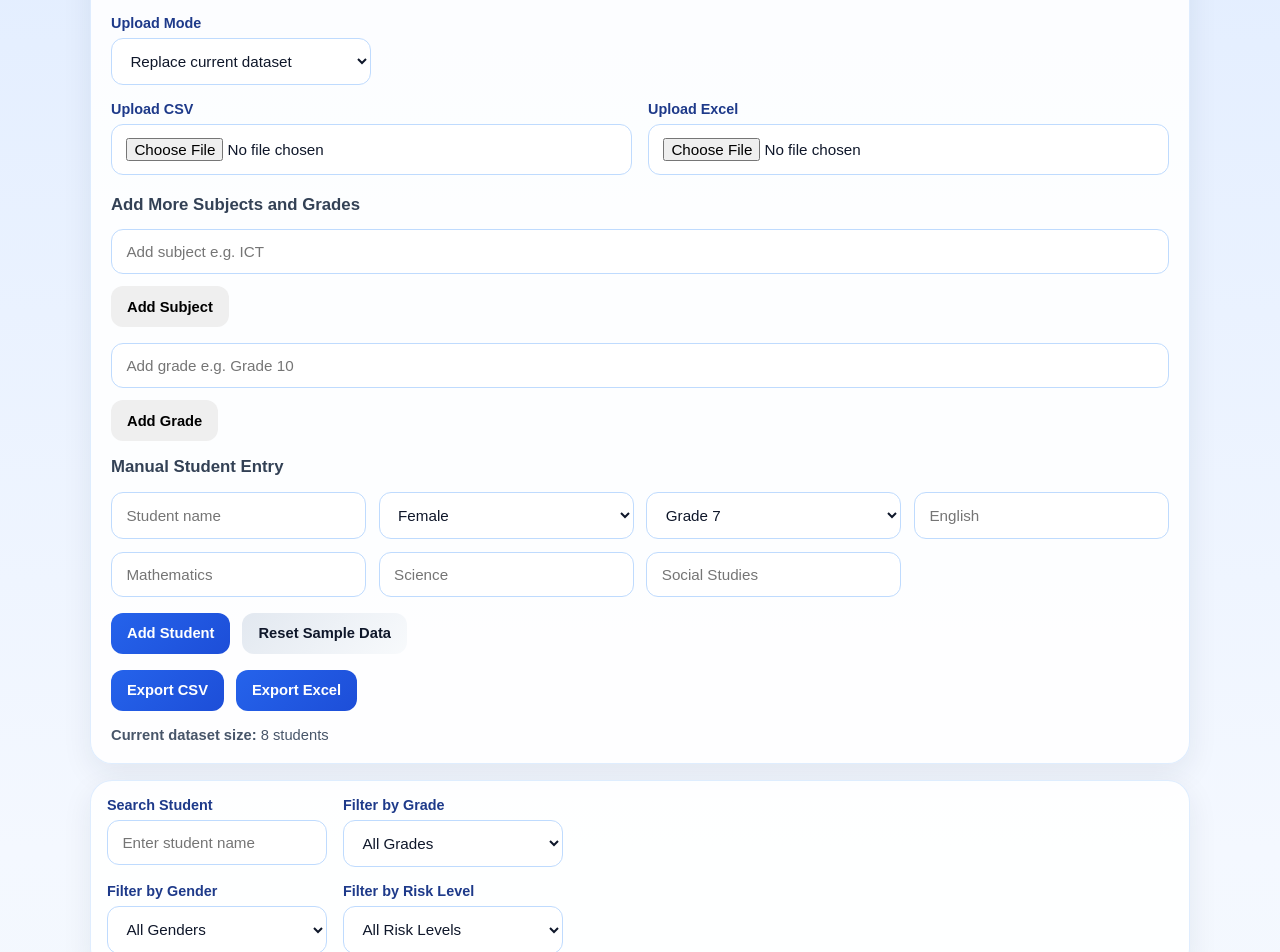
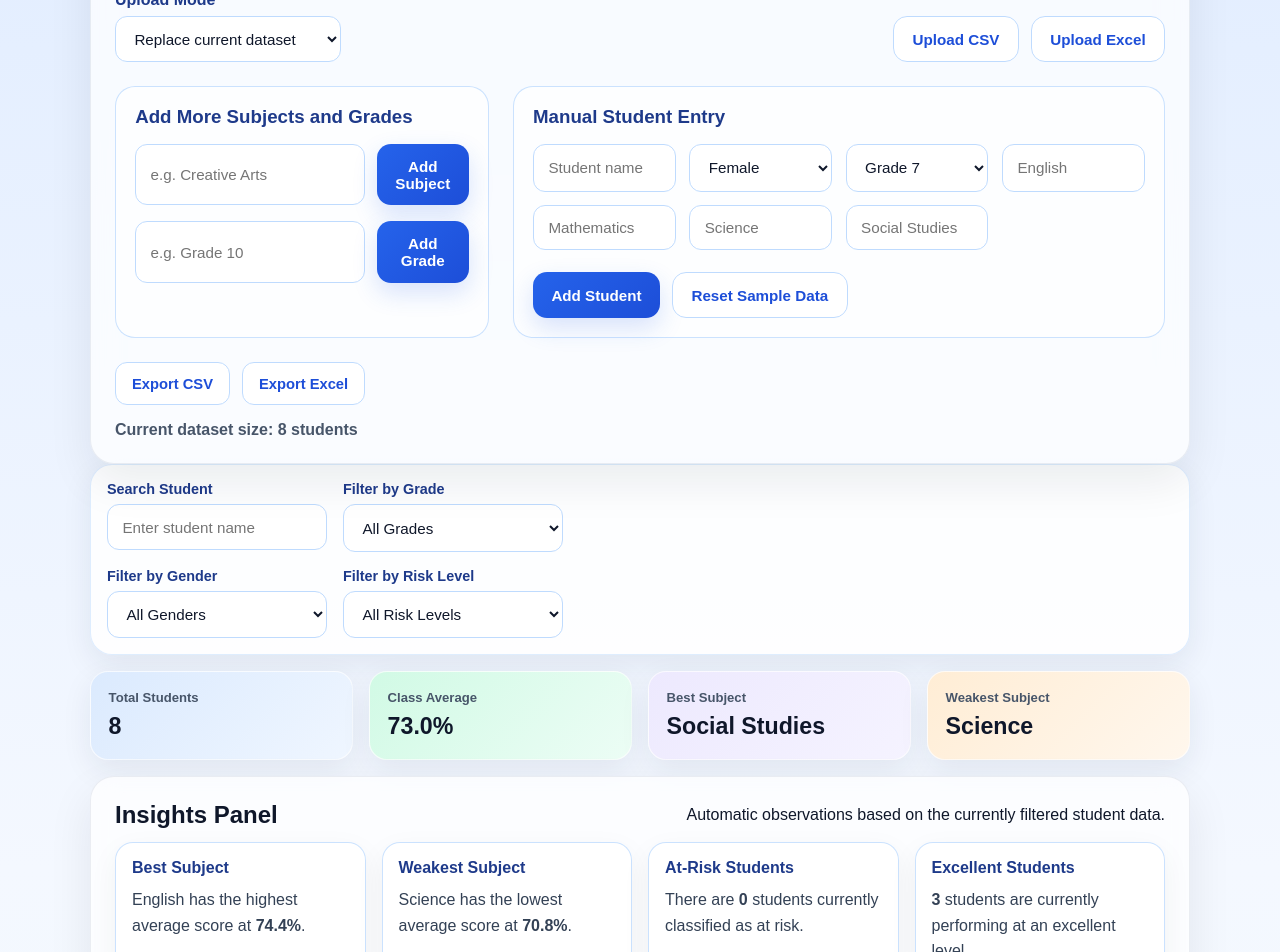
Before and after one commit to Nyantakyi-Francis/student-performance-dashboard, a React (Vite) app: page / in a window 1280 px wide. Shown: the part 240-1192 px from the top of the page. Built offline with nearby package versions, Linux system fonts and the light colour scheme.

Commit message:
Add automated insights panel

```diff
--- a/src/App.css
+++ b/src/App.css
@@ -506,3 +506,219 @@ tbody tr:hover {
   background: #fee2e2;
   color: #b91c1c;
 }
+
+.manager-card {
+  background: rgba(255, 255, 255, 0.72);
+  border: 1px solid rgba(148, 163, 184, 0.18);
+  border-radius: 24px;
+  padding: 1.5rem;
+  box-shadow: 0 18px 45px rgba(15, 23, 42, 0.08);
+  backdrop-filter: blur(14px);
+}
+
+.manager-actions {
+  display: flex;
+  flex-wrap: wrap;
+  justify-content: space-between;
+  align-items: flex-end;
+  gap: 1rem;
+  margin-bottom: 1.5rem;
+}
+
+.upload-mode {
+  display: flex;
+  flex-direction: column;
+  gap: 0.45rem;
+  min-width: 220px;
+  font-weight: 600;
+  color: #1e3a8a;
+}
+
+.upload-mode select {
+  padding: 0.78rem 0.9rem;
+  border: 1px solid #bfdbfe;
+  border-radius: 12px;
+  background: rgba(255, 255, 255, 0.96);
+  color: #0f172a;
+  font-size: 0.95rem;
+  outline: none;
+}
+
+.upload-buttons {
+  display: flex;
+  flex-wrap: wrap;
+  gap: 0.75rem;
+}
+
+.manager-grid {
+  display: grid;
+  grid-template-columns: 1fr 2fr;
+  gap: 1.5rem;
+  margin-bottom: 1.5rem;
+}
+
+.manager-side,
+.manager-main {
+  background: rgba(255, 255, 255, 0.66);
+  border: 1px solid rgba(191, 219, 254, 0.8);
+  border-radius: 20px;
+  padding: 1.2rem;
+}
+
+.manager-side h3,
+.manager-main h3 {
+  margin-top: 0;
+  margin-bottom: 1rem;
+  color: #1e3a8a;
+}
+
+.inline-form {
+  display: flex;
+  gap: 0.75rem;
+  margin-bottom: 1rem;
+}
+
+.inline-form input {
+  flex: 1;
+  padding: 0.82rem 0.9rem;
+  border: 1px solid #bfdbfe;
+  border-radius: 12px;
+  background: rgba(255, 255, 255, 0.96);
+  color: #0f172a;
+  font-size: 0.95rem;
+  outline: none;
+}
+
+.student-form {
+  display: grid;
+  grid-template-columns: repeat(auto-fit, minmax(140px, 1fr));
+  gap: 0.85rem;
+}
+
+.student-form input,
+.student-form select {
+  width: 100%;
+  min-width: 0;
+  padding: 0.82rem 0.9rem;
+  border: 1px solid #bfdbfe;
+  border-radius: 12px;
+  background: rgba(255, 255, 255, 0.96);
+  color: #0f172a;
+  font-size: 0.95rem;
+  outline: none;
+}
+
+.student-form input:focus,
+.student-form select:focus,
+.inline-form input:focus,
+.upload-mode select:focus {
+  border-color: #2563eb;
+  box-shadow: 0 0 0 3px rgba(37, 99, 235, 0.15);
+}
+
+.form-actions {
+  grid-column: 1 / -1;
+  display: flex;
+  flex-wrap: wrap;
+  gap: 0.75rem;
+  margin-top: 0.5rem;
+}
+
+.action-button {
+  border: none;
+  border-radius: 14px;
+  padding: 0.85rem 1.15rem;
+  font-size: 0.95rem;
+  font-weight: 700;
+  cursor: pointer;
+  background: linear-gradient(135deg, #2563eb, #1d4ed8);
+  color: white;
+  box-shadow: 0 10px 25px rgba(37, 99, 235, 0.18);
+  transition: transform 0.2s ease, box-shadow 0.2s ease, opacity 0.2s ease;
+}
+
+.action-button:hover {
+  transform: translateY(-1px);
+  box-shadow: 0 14px 28px rgba(37, 99, 235, 0.22);
+}
+
+.action-button.secondary {
+  background: rgba(255, 255, 255, 0.92);
+  color: #1d4ed8;
+  border: 1px solid #bfdbfe;
+  box-shadow: none;
+}
+
+.export-actions {
+  display: flex;
+  flex-wrap: wrap;
+  gap: 0.75rem;
+  margin-bottom: 1rem;
+}
+
+.dataset-note {
+  margin: 0;
+  color: #475569;
+  font-weight: 600;
+}
+
+@media (max-width: 900px) {
+  .manager-grid {
+    grid-template-columns: 1fr;
+  }
+}
+
+@media (max-width: 640px) {
+  .inline-form {
+    flex-direction: column;
+  }
+
+  .manager-actions {
+    align-items: stretch;
+  }
+
+  .upload-buttons,
+  .form-actions,
+  .export-actions {
+    flex-direction: column;
+  }
+
+  .action-button {
+    width: 100%;
+  }
+}
+.insights-panel {
+  background: rgba(255, 255, 255, 0.72);
+  border: 1px solid rgba(148, 163, 184, 0.18);
+  border-radius: 24px;
+  padding: 1.5rem;
+  box-shadow: 0 18px 45px rgba(15, 23, 42, 0.08);
+  backdrop-filter: blur(14px);
+}
+
+.insights-grid {
+  display: grid;
+  grid-template-columns: repeat(auto-fit, minmax(220px, 1fr));
+  gap: 1rem;
+}
+
+.insight-card {
+  background: rgba(255, 255, 255, 0.78);
+  border: 1px solid rgba(191, 219, 254, 0.8);
+  border-radius: 18px;
+  padding: 1rem;
+  box-shadow: 0 10px 30px rgba(15, 23, 42, 0.05);
+}
+
+.insight-card h3 {
+  margin-top: 0;
+  margin-bottom: 0.65rem;
+  font-size: 1rem;
+  color: #1e3a8a;
+}
+
+.insight-card p {
+  margin: 0;
+  color: #334155;
+  line-height: 1.6;
+}
--- a/src/App.jsx
+++ b/src/App.jsx
@@ -8,7 +8,9 @@ import PerformancePieChart from './components/PerformancePieChart'
 import StudentTable from './components/StudentTable'
 import FilterBar from './components/FilterBar'
 import DataManager from './components/DataManager'
+import InsightsPanel from './components/InsightsPanel'
 import { getStudentAverage, getRiskLevel } from './utils/analytics'
+
 
 function App() {
   const [students, setStudents] = useState(initialStudents)
@@ -88,12 +90,14 @@ function App() {
           gradeOptions={availableGrades}
         />
 
-        <DashboardCards students={filteredStudents} subjects={subjects} />
+<DashboardCards students={filteredStudents} subjects={subjects} />
 
-        <section className="charts-grid">
-          <SubjectBarChart students={filteredStudents} subjects={subjects} />
-          <PerformancePieChart students={filteredStudents} subjects={subjects} />
-        </section>
+<InsightsPanel students={filteredStudents} subjects={subjects} />
+
+<section className="charts-grid">
+  <SubjectBarChart students={filteredStudents} subjects={subjects} />
+  <PerformancePieChart students={filteredStudents} subjects={subjects} />
+</section>
 
         <StudentTable
           students={filteredStudents}
--- a/src/components/DataManager.jsx
+++ b/src/components/DataManager.jsx
@@ -13,6 +13,22 @@ function DataManager({
   grades,
   setGrades,
 }) {
+  const normalizeKey = (value) => {
+    const clean = String(value || '').trim()
+    if (!clean) return ''
+
+    return clean
+      .replace(/\s+/g, ' ')
+      .replace(/[^a-zA-Z0-9 ]/g, '')
+      .split(' ')
+      .map((word, index) =>
+        index === 0
+          ? word.toLowerCase()
+          : word.charAt(0).toUpperCase() + word.slice(1).toLowerCase()
+      )
+      .join('')
+  }
+
   const buildEmptyScores = () =>
     subjects.reduce((acc, subject) => {
       acc[subject] = ''
@@ -54,38 +70,49 @@ function DataManager({
     }
   }, [editingStudent, subjects, grades])
 
-  const normalizeKey = (value) => {
-    const clean = value.trim()
-    if (!clean) return ''
-    return clean
-      .replace(/\s+/g, ' ')
-      .replace(/[^a-zA-Z0-9 ]/g, '')
-      .split(' ')
-      .map((word, index) =>
-        index === 0
-          ? word.toLowerCase()
-          : word.charAt(0).toUpperCase() + word.slice(1).toLowerCase()
-      )
-      .join('')
+  const reservedFields = ['id', 'name', 'gender', 'grade']
+
+  const detectSubjectsFromRows = (rows) => {
+    const detectedSubjects = new Set(subjects)
+
+    rows.forEach((row) => {
+      Object.keys(row).forEach((key) => {
+        const normalized = normalizeKey(key)
+        if (!normalized || reservedFields.includes(normalized)) return
+        detectedSubjects.add(normalized)
+      })
+    })
+
+    return Array.from(detectedSubjects)
   }
 
-  const normalizeStudent = (row, index = 0) => {
+  const getRowValueByNormalizedKey = (row, targetKey) => {
+    const directMatch = row[targetKey]
+    if (directMatch !== undefined) return directMatch
+
+    const entry = Object.entries(row).find(([key]) => normalizeKey(key) === targetKey)
+    return entry ? entry[1] : undefined
+  }
+
+  const normalizeStudent = (row, allSubjects, index = 0) => {
     const scoreObject = {}
 
-    subjects.forEach((subject) => {
-      scoreObject[subject] = Number(
-        row[subject] ??
-          row[formatSubjectLabel(subject)] ??
-          row[subject.toLowerCase()] ??
-          0
-      )
+    allSubjects.forEach((subject) => {
+      const rawValue = getRowValueByNormalizedKey(row, subject)
+      scoreObject[subject] = Number(rawValue ?? 0)
     })
 
     return {
       id: Date.now() + index,
-      name: String(row.name || row.Name || '').trim(),
-      gender: String(row.gender || row.Gender || '').trim(),
-      grade: String(row.grade || row.Grade || '').trim(),
+      name: String(
+        getRowValueByNormalizedKey(row, 'name') ?? ''
+      ).trim(),
+      gender: String(
+        getRowValueByNormalizedKey(row, 'gender') ?? ''
+      ).trim(),
+      grade: String(
+        getRowValueByNormalizedKey(row, 'grade') ?? ''
+      ).trim(),
       scores: scoreObject,
     }
   }
@@ -101,11 +128,13 @@ function DataManager({
     )
   }
 
-  const applyUploadData = (parsedStudents) => {
+  const applyUploadData = (parsedStudents, detectedSubjects) => {
     if (parsedStudents.length === 0) {
       alert('No valid student records were found.')
       return
     }
+
+    setSubjects(detectedSubjects)
 
     const uploadedGrades = parsedStudents.map((student) => student.grade)
     setGrades((prev) => [...new Set([...prev, ...uploadedGrades])])
@@ -125,11 +154,13 @@ function DataManager({
       header: true,
       skipEmptyLines: true,
       complete: (results) => {
+        const detectedSubjects = detectSubjectsFromRows(results.data)
+
         const parsedStudents = results.data
-          .map((row, index) => normalizeStudent(row, index))
+          .map((row, index) => normalizeStudent(row, detectedSubjects, index))
           .filter(isValidStudent)
 
-        applyUploadData(parsedStudents)
+        applyUploadData(parsedStudents, detectedSubjects)
       },
       error: () => {
         alert('Failed to parse CSV file.')
@@ -150,11 +181,13 @@ function DataManager({
       const worksheet = workbook.Sheets[firstSheetName]
       const jsonData = XLSX.utils.sheet_to_json(worksheet)
 
+      const detectedSubjects = detectSubjectsFromRows(jsonData)
+
       const parsedStudents = jsonData
-        .map((row, index) => normalizeStudent(row, index))
+        .map((row, index) => normalizeStudent(row, detectedSubjects, index))
         .filter(isValidStudent)
 
-      applyUploadData(parsedStudents)
+      applyUploadData(parsedStudents, detectedSubjects)
     } catch (error) {
       alert('Failed to parse Excel file.')
     }
@@ -189,7 +222,6 @@ function DataManager({
     })
 
     const scoreValues = Object.values(scoreObject)
-
     const hasInvalidScore = scoreValues.some(
       (score) => Number.isNaN(score) || score < 0 || score > 100
     )
@@ -264,6 +296,7 @@ function DataManager({
   const resetToSampleData = async () => {
     const studentsModule = await import('../data/students')
     const configModule = await import('../data/config')
+
     setStudents(studentsModule.default)
     setSubjects(configModule.defaultSubjects)
     setGrades(configModule.defaultGrades)
@@ -294,7 +327,6 @@ function DataManager({
     const blob = new Blob([csv], { type: 'text/csv;charset=utf-8;' })
     const url = URL.createObjectURL(blob)
     const link = document.createElement('a')
-
     link.href = url
     link.setAttribute('download', 'student-performance-data.csv')
     document.body.appendChild(link)
@@ -329,102 +361,93 @@ function DataManager({
   }
 
   return (
-    <section className="data-manager">
-      <div className="data-manager-card">
+    <section className="card manager-card">
+      <div className="section-heading">
         <h2>Manage Student Data</h2>
         <p>
-          Upload student records, add new students, edit entries, and expand the
-          system with more subjects and grades.
+          Upload student records, add new students, edit entries, and expand the system
+          with more subjects and grades.
         </p>
+      </div>
 
-        <div className="upload-mode-box">
-          <label htmlFor="uploadMode">Upload Mode</label>
+      <div className="manager-actions">
+        <label className="upload-mode">
+          <span>Upload Mode</span>
           <select
-            id="uploadMode"
             value={uploadMode}
             onChange={(e) => setUploadMode(e.target.value)}
           >
             <option value="replace">Replace current dataset</option>
             <option value="append">Append to current dataset</option>
           </select>
-        </div>
+        </label>
 
-        <div className="upload-grid">
-          <div className="upload-box">
-            <label htmlFor="csvUpload">Upload CSV</label>
+        <div className="upload-buttons">
+          <label className="action-button secondary">
+            Upload CSV
+            <input type="file" accept=".csv" onChange={handleCsvUpload} hidden />
+          </label>
+
+          <label className="action-button secondary">
+            Upload Excel
             <input
-              id="csvUpload"
-              type="file"
-              accept=".csv"
-              onChange={handleCsvUpload}
-            />
-          </div>
-
-          <div className="upload-box">
-            <label htmlFor="excelUpload">Upload Excel</label>
-            <input
-              id="excelUpload"
               type="file"
               accept=".xlsx,.xls"
               onChange={handleExcelUpload}
+              hidden
             />
+          </label>
         </div>
       </div>
 
-        <div className="manual-form" style={{ marginBottom: '1rem' }}>
+      <div className="manager-grid">
+        <div className="manager-side">
           <h3>Add More Subjects and Grades</h3>
 
-          <div className="manual-actions">
+          <div className="inline-form">
             <input
               type="text"
-              placeholder="Add subject e.g. ICT"
+              placeholder="e.g. Creative Arts"
               value={newSubject}
               onChange={(e) => setNewSubject(e.target.value)}
             />
-            <button type="button" onClick={handleAddSubject}>
+            <button type="button" className="action-button" onClick={handleAddSubject}>
               Add Subject
             </button>
           </div>
 
-          <div className="manual-actions">
+          <div className="inline-form">
             <input
               type="text"
-              placeholder="Add grade e.g. Grade 10"
+              placeholder="e.g. Grade 10"
               value={newGrade}
               onChange={(e) => setNewGrade(e.target.value)}
             />
-            <button type="button" onClick={handleAddGrade}>
+            <button type="button" className="action-button" onClick={handleAddGrade}>
               Add Grade
             </button>
           </div>
         </div>
 
-        <form className="manual-form" onSubmit={handleManualSubmit}>
+        <div className="manager-main">
           <h3>{editingStudent ? 'Edit Student Record' : 'Manual Student Entry'}</h3>
 
-          <div className="manual-grid">
+          <form className="student-form" onSubmit={handleManualSubmit}>
             <input
               type="text"
               name="name"
               placeholder="Student name"
               value={formData.name}
               onChange={handleBasicChange}
+              required
             />
 
-            <select
-              name="gender"
-              value={formData.gender}
-              onChange={handleBasicChange}
-            >
+            <select name="gender" value={formData.gender} onChange={handleBasicChange}>
               <option value="Female">Female</option>
               <option value="Male">Male</option>
             </select>
 
-            <select
-              name="grade"
-              value={formData.grade}
-              onChange={handleBasicChange}
-            >
+            <select name="grade" value={formData.grade} onChange={handleBasicChange}>
               {grades.map((grade) => (
                 <option key={grade} value={grade}>
                   {grade}
@@ -436,22 +459,24 @@ function DataManager({
               <input
                 key={subject}
                 type="number"
+                min="0"
+                max="100"
                 placeholder={formatSubjectLabel(subject)}
                 value={formData.scores[subject] ?? ''}
                 onChange={(e) => handleScoreChange(subject, e.target.value)}
+                required
               />
             ))}
-          </div>
 
-          <div className="manual-actions">
-            <button type="submit">
+            <div className="form-actions">
+              <button type="submit" className="action-button">
                 {editingStudent ? 'Update Student' : 'Add Student'}
               </button>
 
               {editingStudent && (
                 <button
                   type="button"
-                className="secondary-button"
+                  className="action-button secondary"
                   onClick={handleCancelEdit}
                 >
                   Cancel Edit
@@ -460,27 +485,26 @@ function DataManager({
 
               <button
                 type="button"
-              className="secondary-button"
+                className="action-button secondary"
                 onClick={resetToSampleData}
               >
                 Reset Sample Data
               </button>
             </div>
           </form>
+        </div>
+      </div>
 
       <div className="export-actions">
-          <button type="button" onClick={exportToCsv}>
+        <button type="button" className="action-button secondary" onClick={exportToCsv}>
           Export CSV
         </button>
-          <button type="button" onClick={exportToExcel}>
+        <button type="button" className="action-button secondary" onClick={exportToExcel}>
           Export Excel
         </button>
       </div>
 
-        <div className="data-summary">
-          <strong>Current dataset size:</strong> {students.length} students
-        </div>
-      </div>
+      <p className="dataset-note">Current dataset size: {students.length} students</p>
     </section>
   )
 }
--- /dev/null
+++ b/src/components/InsightsPanel.jsx
@@ -0,0 +1,137 @@
+import { formatSubjectLabel } from '../data/config'
+import { getStudentAverage, getRiskLevel } from '../utils/analytics'
+
+function InsightsPanel({ students, subjects }) {
+  if (!students.length || !subjects.length) {
+    return (
+      <section className="insights-panel">
+        <div className="section-heading">
+          <h2>Insights Panel</h2>
+          <p>No data available for insights yet.</p>
+        </div>
+      </section>
+    )
+  }
+
+  const subjectAverages = subjects.map((subject) => {
+    const total = students.reduce((sum, student) => {
+      return sum + (student.scores?.[subject] ?? 0)
+    }, 0)
+
+    return {
+      subject,
+      average: total / students.length,
+    }
+  })
+
+  const bestSubject = subjectAverages.reduce((best, current) =>
+    current.average > best.average ? current : best
+  )
+
+  const weakestSubject = subjectAverages.reduce((weakest, current) =>
+    current.average < weakest.average ? current : weakest
+  )
+
+  const atRiskStudents = students.filter((student) => {
+    const average = getStudentAverage(student, subjects)
+    return getRiskLevel(average) === 'At Risk'
+  })
+
+  const excellentStudents = students.filter((student) => {
+    const average = getStudentAverage(student, subjects)
+    return getRiskLevel(average) === 'Excellent'
+  })
+
+  const gradePerformanceMap = {}
+
+  students.forEach((student) => {
+    const average = getStudentAverage(student, subjects)
+
+    if (!gradePerformanceMap[student.grade]) {
+      gradePerformanceMap[student.grade] = {
+        total: 0,
+        count: 0,
+      }
+    }
+
+    gradePerformanceMap[student.grade].total += average
+    gradePerformanceMap[student.grade].count += 1
+  })
+
+  const gradePerformance = Object.entries(gradePerformanceMap).map(
+    ([grade, data]) => ({
+      grade,
+      average: data.total / data.count,
+    })
+  )
+
+  const bestGrade = gradePerformance.reduce((best, current) =>
+    current.average > best.average ? current : best
+  )
+
+  const weakestGrade = gradePerformance.reduce((weakest, current) =>
+    current.average < weakest.average ? current : weakest
+  )
+
+  return (
+    <section className="insights-panel">
+      <div className="section-heading">
+        <h2>Insights Panel</h2>
+        <p>Automatic observations based on the currently filtered student data.</p>
+      </div>
+
+      <div className="insights-grid">
+        <article className="insight-card">
+          <h3>Best Subject</h3>
+          <p>
+            {formatSubjectLabel(bestSubject.subject)} has the highest average score at{' '}
+            <strong>{bestSubject.average.toFixed(1)}%</strong>.
+          </p>
+        </article>
+
+        <article className="insight-card">
+          <h3>Weakest Subject</h3>
+          <p>
+            {formatSubjectLabel(weakestSubject.subject)} has the lowest average score at{' '}
+            <strong>{weakestSubject.average.toFixed(1)}%</strong>.
+          </p>
+        </article>
+
+        <article className="insight-card">
+          <h3>At-Risk Students</h3>
+          <p>
+            There {atRiskStudents.length === 1 ? 'is' : 'are'}{' '}
+            <strong>{atRiskStudents.length}</strong>{' '}
+            student{atRiskStudents.length === 1 ? '' : 's'} currently classified as at risk.
+          </p>
+        </article>
+
+        <article className="insight-card">
+          <h3>Excellent Students</h3>
+          <p>
+            <strong>{excellentStudents.length}</strong>{' '}
+            student{excellentStudents.length === 1 ? '' : 's'} are currently performing at an excellent level.
+          </p>
+        </article>
+
+        <article className="insight-card">
+          <h3>Best Performing Grade</h3>
+          <p>
+            {bestGrade.grade} is performing best with an average of{' '}
+            <strong>{bestGrade.average.toFixed(1)}%</strong>.
+          </p>
+        </article>
+
+        <article className="insight-card">
+          <h3>Weakest Performing Grade</h3>
+          <p>
+            {weakestGrade.grade} currently has the lowest average at{' '}
+            <strong>{weakestGrade.average.toFixed(1)}%</strong>.
+          </p>
+        </article>
+      </div>
+    </section>
+  )
+}
+
+export default InsightsPanel
--- a/src/data/config.js
+++ b/src/data/config.js
@@ -15,5 +15,10 @@ export const formatSubjectLabel = (subject) => {
     socialStudies: 'Social Studies',
   }
 
-  return labels[subject] || subject
+  if (labels[subject]) return labels[subject]
+
+  return subject
+    .replace(/([A-Z])/g, ' $1')
+    .replace(/^./, (char) => char.toUpperCase())
+    .trim()
 }
```
Lines whose indentation alone changed are shown as unchanged.
